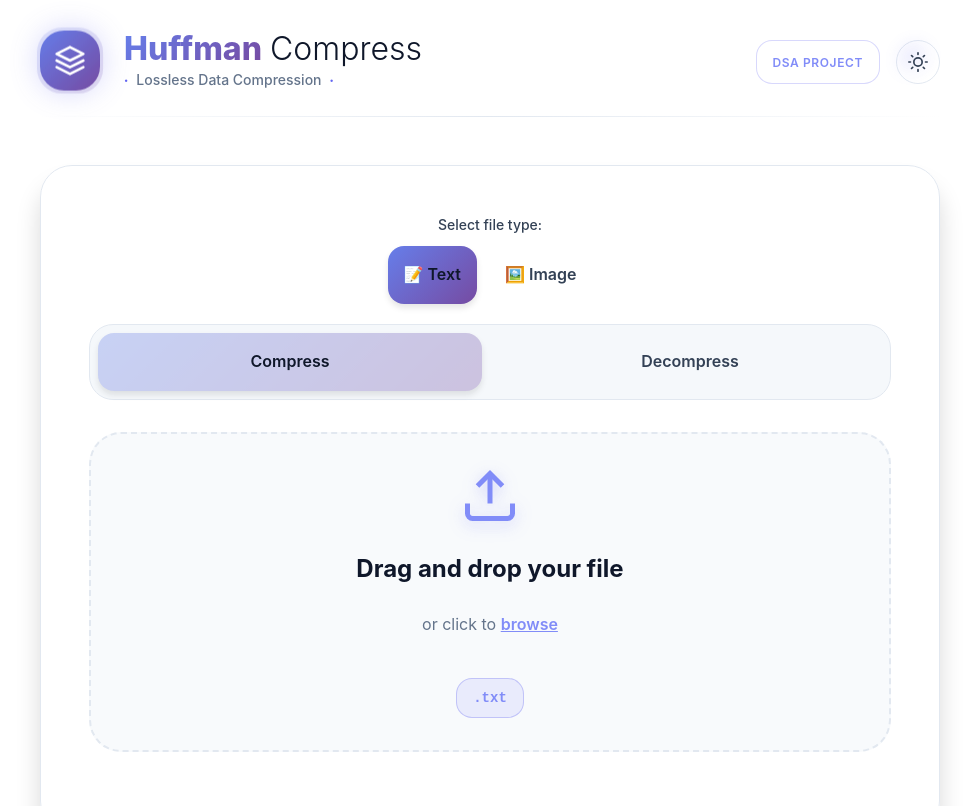
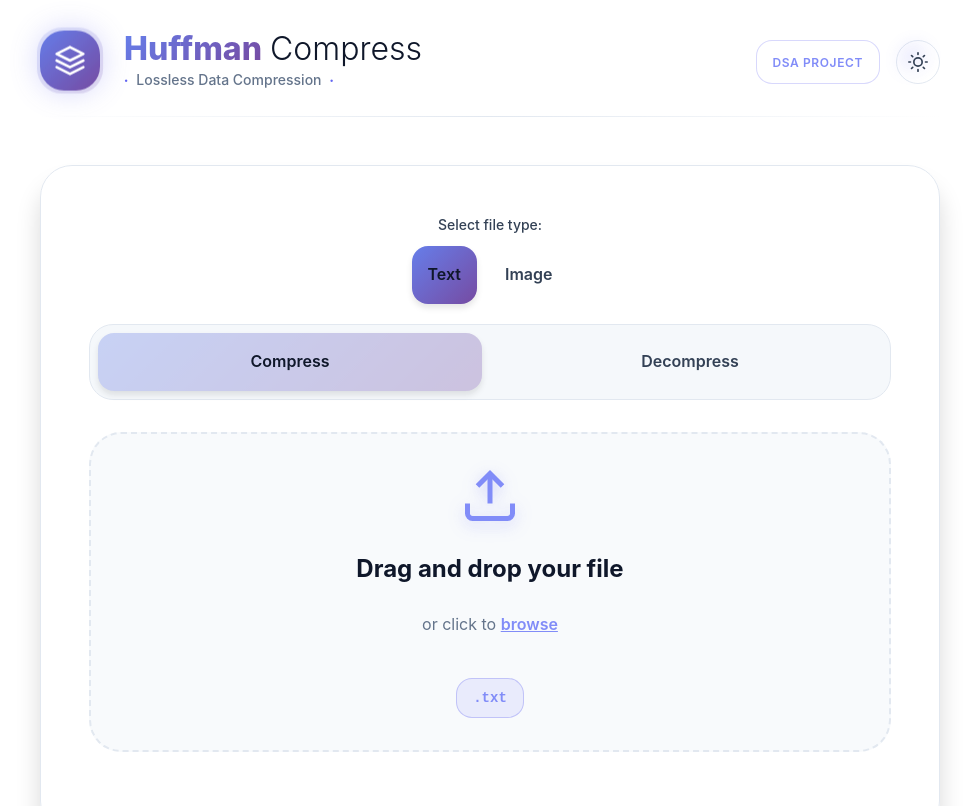
Before and after one commit to DeviceDidWhat/Huffman-Compression-DSA-Project, a React app in the folder frontend/: page / in a window 1280 px wide. Shown: the top 806 px of the page, without its empty margins (150-1126 px from the left). Built offline with nearby package versions, Linux system fonts and the light colour scheme; the HTML template or start-up script is replaced by a standard one.

Commit message:
Removed icons

```diff
--- a/frontend/src/App.jsx
+++ b/frontend/src/App.jsx
@@ -274,7 +274,7 @@ function App() {
                   setStatus('idle');
                 }}
               >
-                📝 Text
+                Text
               </button>
               <button
                 className={`mode-btn ${fileType === 'image' ? 'active' : ''}`}
@@ -286,7 +286,7 @@ function App() {
                   setStatus('idle');
                 }}
               >
-                🖼️ Image
+                Image
               </button>
             </div>
           </div>
```
